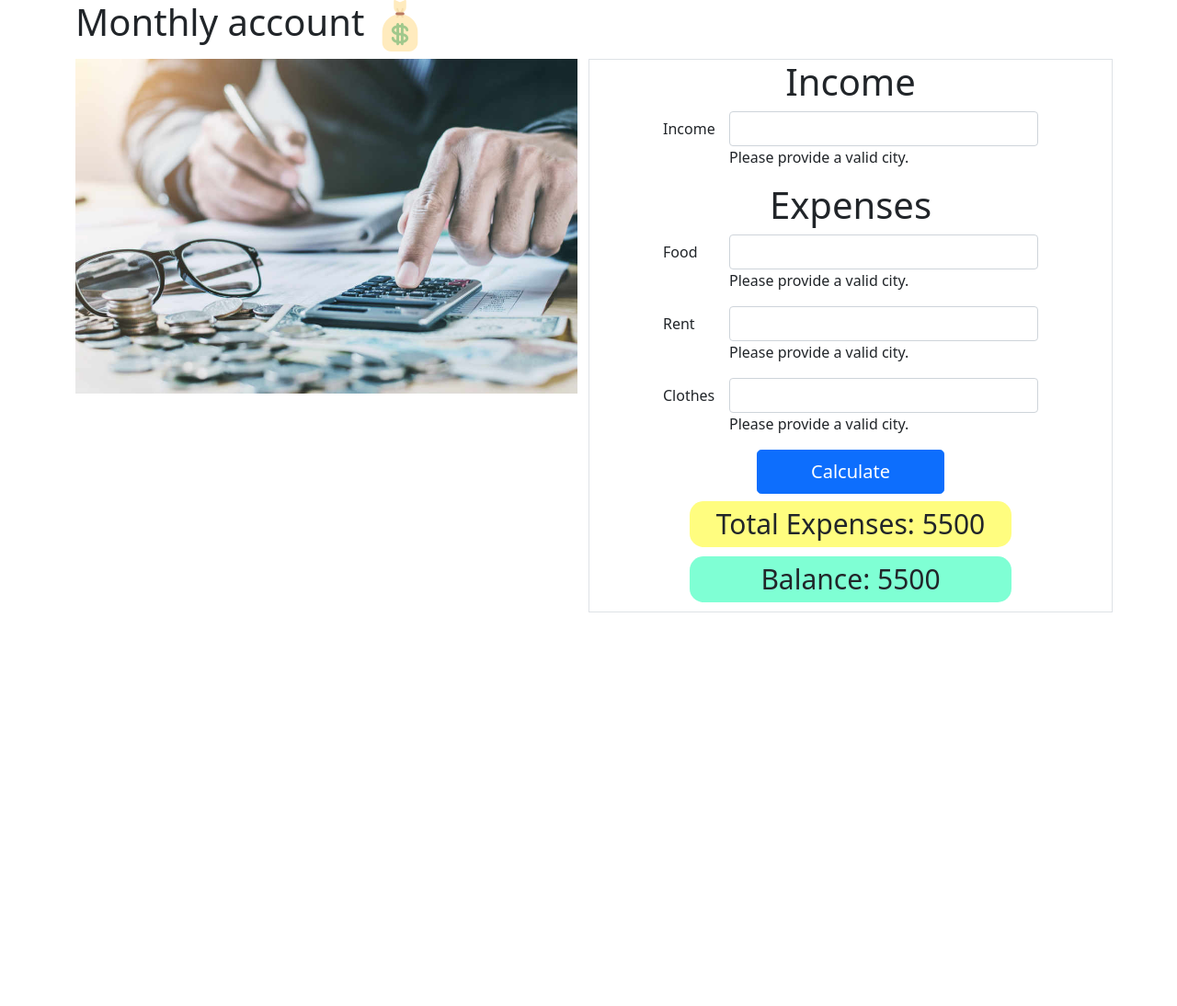
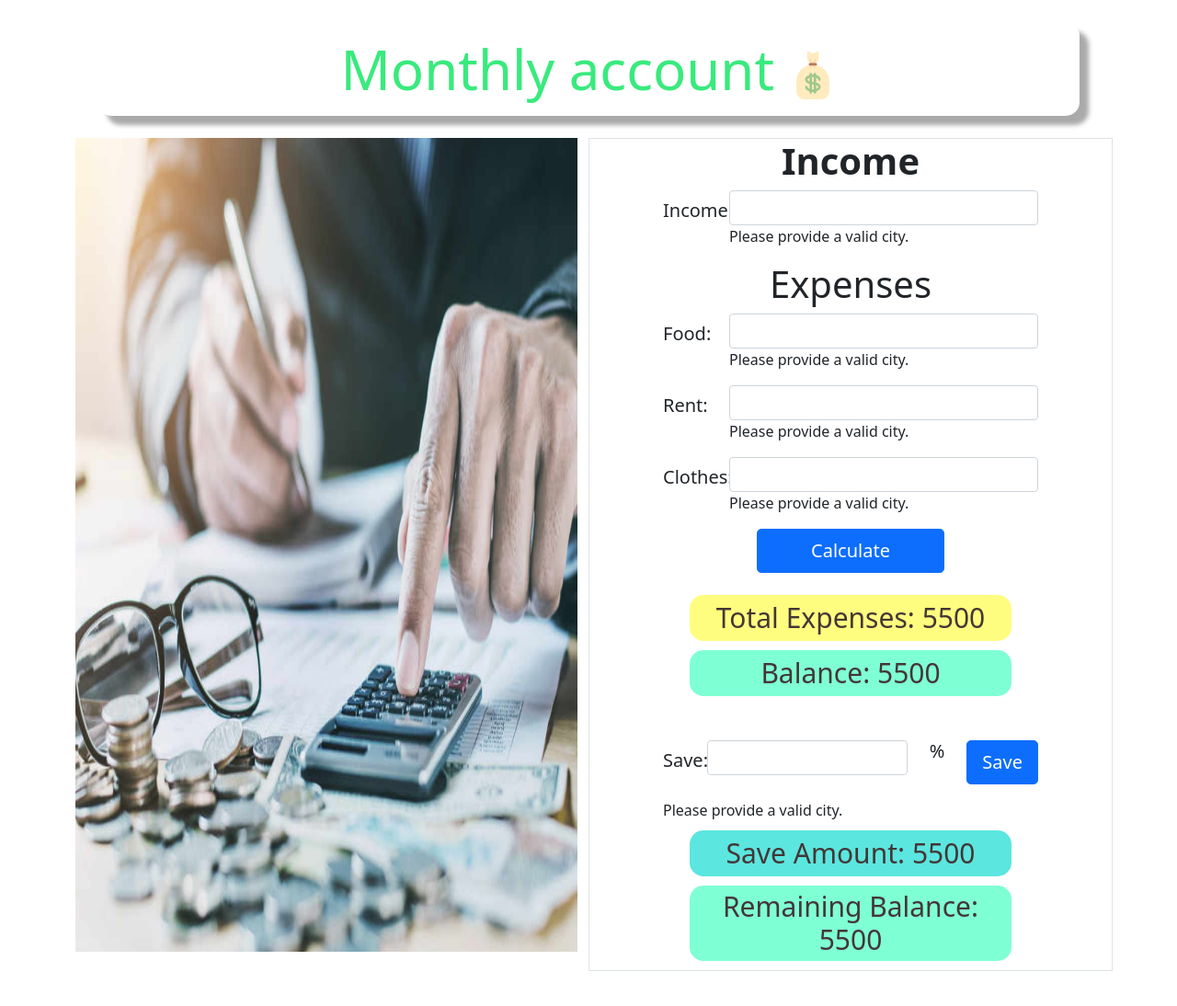
Before and after one commit to Reduan413/money-master, a plain HTML site: page index.html in a window 1280 px wide. Shown: the whole page at 92% size. Before the commit the page ends 800 px from the top, so only its background shows below. Drawn offline with nearby package versions, Linux system fonts and the light colour scheme; a script that the page names is missing.

Commit message:
final design

```diff
--- a/index.html
+++ b/index.html
@@ -25,21 +25,21 @@
     <link rel="stylesheet" href="style.css" />
   </head>
   <body>
-    <div class="container">
-      <h1>
+    <div class="container mb-5">
+      <h1 class="text-center m-4 top-heading">
         Monthly account
         <img src="images/money-bag.svg" class="heading-img" alt="" />
       </h1>
       <div class="row">
-        <div class="col-6">
+        <div class="col-6 top-img">
           <img src="images/Finance.jpg" class="img-fluid" alt="" />
         </div>
         <div class="col-6 border align-items-center">
           <div class="w-75 mx-auto">
-            <h1 class="text-center">Income</h1>
+            <h1 class="text-center fw-bold">Income</h1>
             <div class="mb-3 row">
-              <label for="inputPassword" class="col-sm-2 col-form-label"
-                >Income</label
+              <label for="inputPassword" class="col-sm-2 col-form-label fs-5"
+                >Income: </label
               >
               <div class="col-sm-10">
                 <input type="text" class="form-control" id="inputPassword" />
@@ -48,8 +48,8 @@
             </div>
             <h1 class="text-center">Expenses</h1>
             <div class="mb-3 row">
-              <label for="inputFood" class="col-sm-2 col-form-label"
-                >Food</label
+              <label for="inputFood" class="col-sm-2 col-form-label fs-5"
+                >Food:</label
               >
               <div class="col-sm-10">
                 <input type="text" class="form-control" id="inputFood" />
@@ -57,8 +57,8 @@
               </div>
             </div>
             <div class="mb-3 row">
-              <label for="inputRent" class="col-sm-2 col-form-label"
-                >Rent</label
+              <label for="inputRent" class="col-sm-2 col-form-label fs-5"
+                >Rent:</label
               >
               <div class="col-sm-10">
                 <input type="text" class="form-control" id="inputRent" />
@@ -66,8 +66,8 @@
               </div>
             </div>
             <div class="mb-3 row">
-              <label for="inputClothes" class="col-sm-2 col-form-label"
-                >Clothes</label
+              <label for="inputClothes" class="col-sm-2 col-form-label fs-5"
+                >Clothes:</label
               >
               <div class="col-sm-10">
                 <input type="text" class="form-control" id="inputClothes" />
@@ -77,9 +77,34 @@
             <div class="d-grid gap-2 col-6 mx-auto">
               <button class="btn btn-primary btn-lg">Calculate</button>
             </div>
-            <div class=" mt-2  text-center">
+            <div class="mt-4 text-center">
               <h2 class="disply">Total Expenses: <span>5500</span></h2>
               <h2 class="disply">Balance: <span>5500</span></h2>
+            </div>
+
+            <div class="save mt-5">
+              <div class="mb-3 d-flex">
+                <div class="row">
+                  <label for="inputClothes" class="col-sm-2 col-form-label fs-5"
+                    >Save: </label
+                  >
+                  <div class="col-10">
+                    <input type="text" class="form-control" id="inputClothes" />
+                  </div>
+                </div>
+                <h5 class="mx-4">%</h5>
+                <div class="ml-3">
+                  <button class="btn btn-primary btn-lg">Save</button>
+                </div>
+              </div>
+              <div class="invalid-feedbac">
+                Please provide a valid city.
+              </div>
+
+              <div class="  text-center">
+                <h2 class="saveDisply">Save Amount: <span>5500</span></h2>
+                <h2 class="saveDisply">Remaining Balance: <span>5500</span></h2>
+              </div>
             </div>
           </div>
         </div>
--- a/style.css
+++ b/style.css
@@ -1,13 +1,25 @@
+.top-heading{
+    color: rgba(18, 230, 99, 0.835);
+    font-size: 60px;
+    padding: 15px;
+    border-radius: 15px;
+    box-shadow:  10px 10px 5px #aaaaaa;
+}
 .heading-img{
     width:5%;
 }
-.disply{
+.top-img img{
+    height:885px;
+}
+.disply,.saveDisply{
     width:350px;
     margin: auto;
+    margin-top:10px ;
     margin-bottom:10px;
     padding: 7px;
     border-radius: 15px;
     font-size: 30px;
+    color: rgb(68, 54, 54);
 
 }
 .disply:first-child{
@@ -16,3 +28,11 @@
 .disply:last-child{
     background-color: aquamarine;
 }
+
+.saveDisply:first-child{
+    background-color: rgb(91, 230, 223);
+}
+.saveDisply:last-child{
+    padding: 5px;
+    background-color: aquamarine;
+}
```
